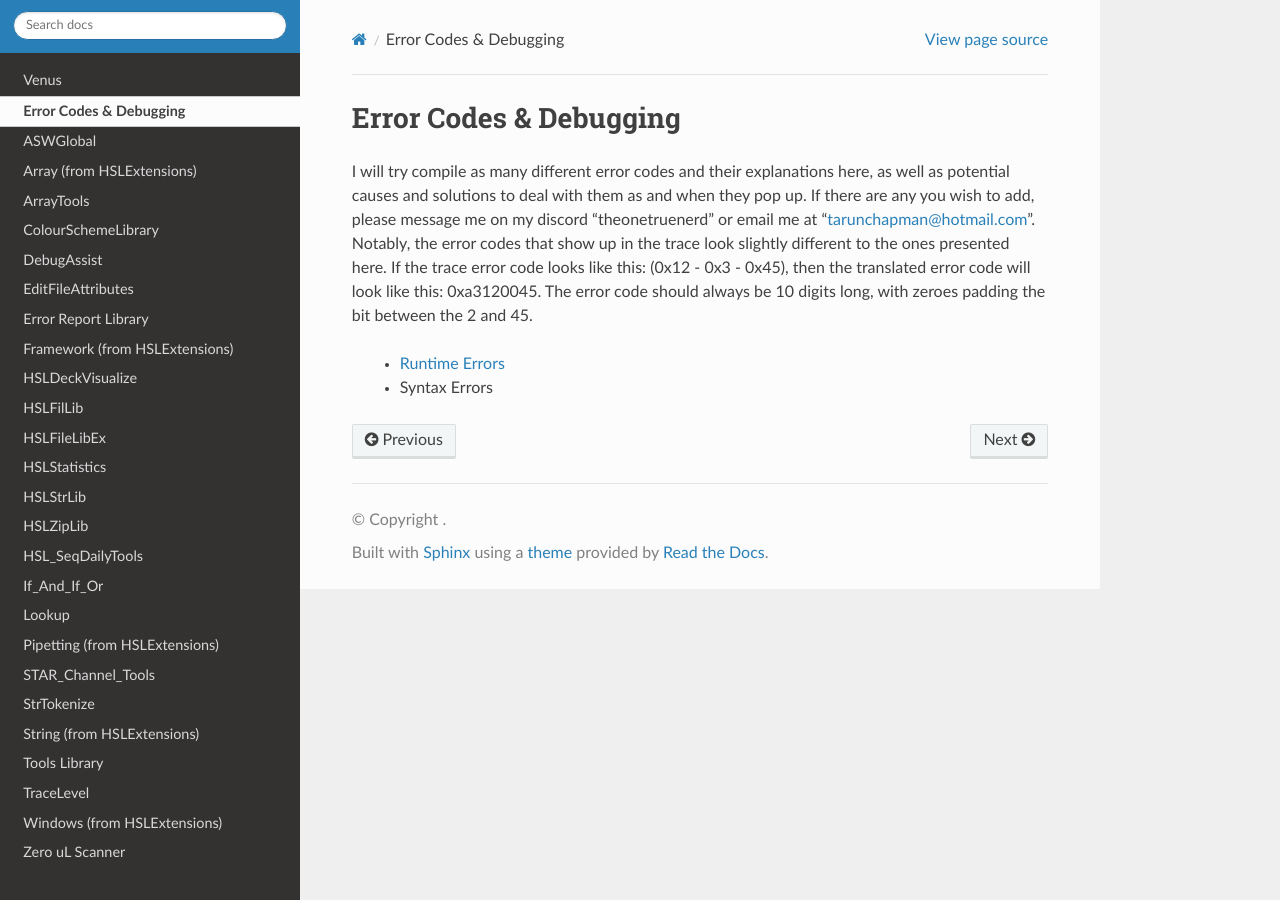
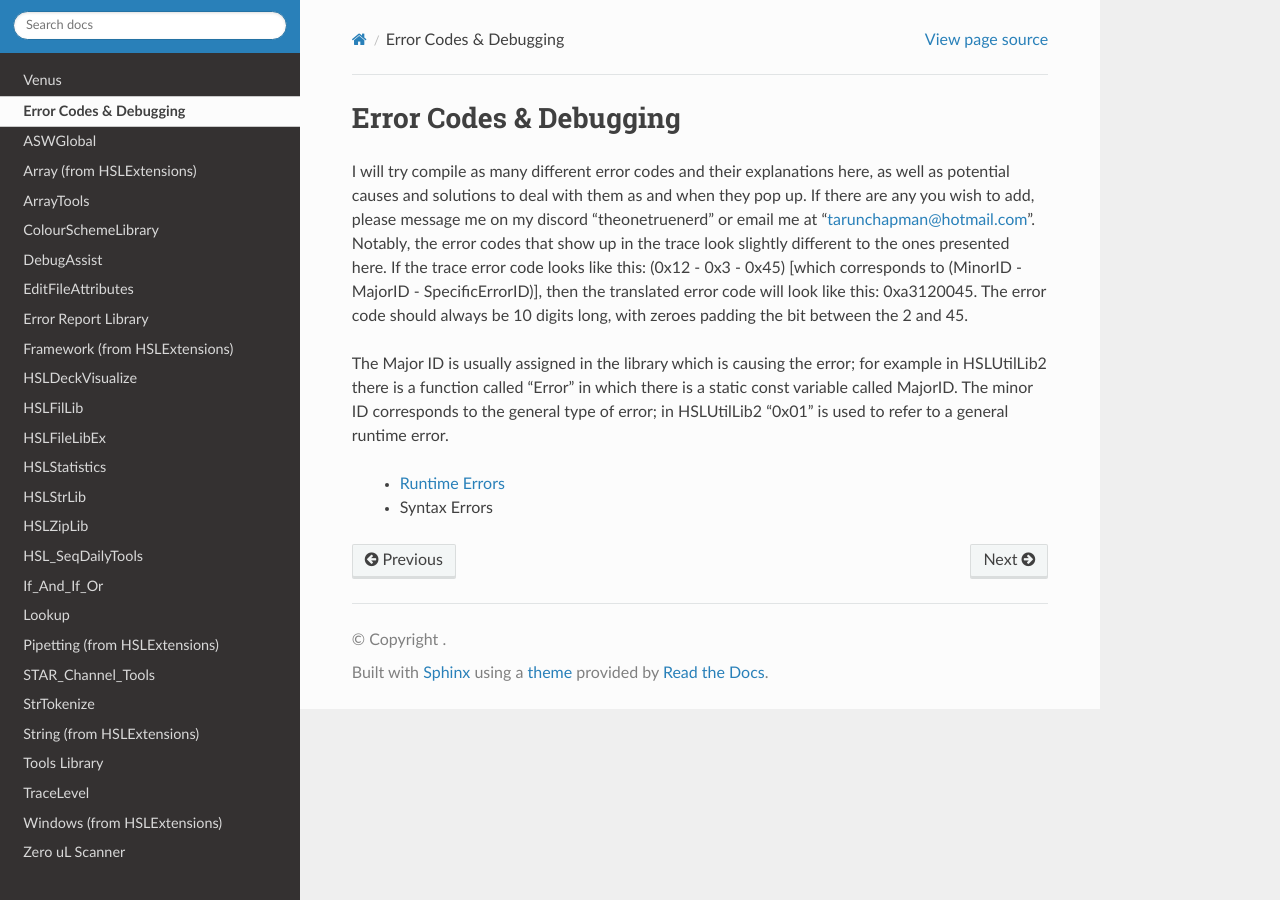
Before and after one commit to theonetruenerd/VenusLibraryDocumentation, a Sphinx documentation site: the page built from docs/source/ErrorCodes.rst, in a window 1280 px wide. Built offline with Sphinx 7.4.7 and the Read the Docs theme 2.0.0, drawn with Linux system fonts in a browser that asks for light colours; pages that are not in the unit, such as notebooks, are missing from menus.

Commit message:
Update ErrorCodes.rst

```diff
--- a/docs/source/ErrorCodes.rst
+++ b/docs/source/ErrorCodes.rst
@@ -1,7 +1,9 @@
 Error Codes & Debugging
 ===========================
 
-I will try compile as many different error codes and their explanations here, as well as potential causes and solutions to deal with them as and when they pop up. If there are any you wish to add, please message me on my discord "theonetruenerd" or email me at "tarunchapman@hotmail.com". Notably, the error codes that show up in the trace look slightly different to the ones presented here. If the trace error code looks like this: (0x12 - 0x3 - 0x45), then the translated error code will look like this: 0xa3120045. The error code should always be 10 digits long, with zeroes padding the bit between the 2 and 45.
+I will try compile as many different error codes and their explanations here, as well as potential causes and solutions to deal with them as and when they pop up. If there are any you wish to add, please message me on my discord "theonetruenerd" or email me at "tarunchapman@hotmail.com". Notably, the error codes that show up in the trace look slightly different to the ones presented here. If the trace error code looks like this: (0x12 - 0x3 - 0x45) [which corresponds to (MinorID - MajorID - SpecificErrorID)], then the translated error code will look like this: 0xa3120045. The error code should always be 10 digits long, with zeroes padding the bit between the 2 and 45.
+
+The Major ID is usually assigned in the library which is causing the error; for example in HSLUtilLib2 there is a function called "Error" in which there is a static const variable called MajorID. The minor ID corresponds to the general type of error; in HSLUtilLib2 "0x01" is used to refer to a general runtime error.
 
   - :ref:`Runtime Errors <RuntimeErrors>`
   - :ref:`Syntax Errors <SyntaxErrors>`
```
